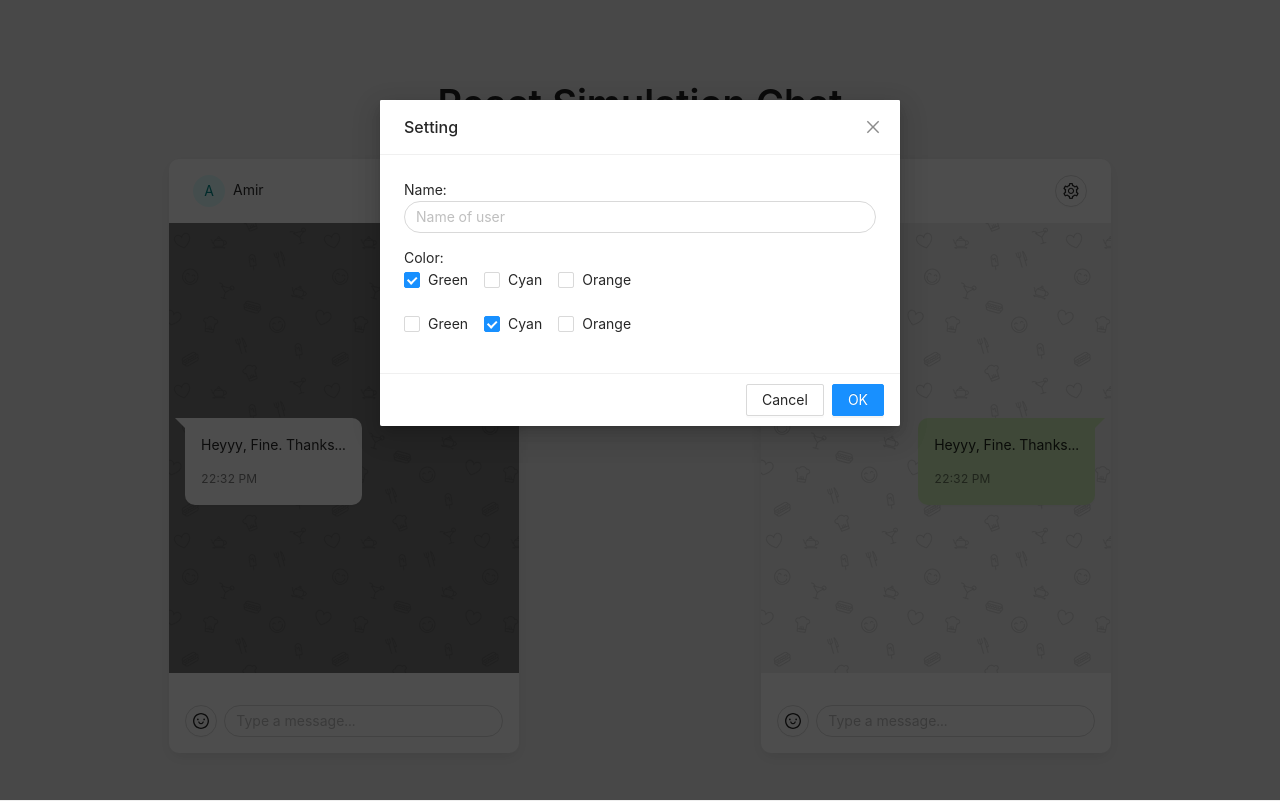
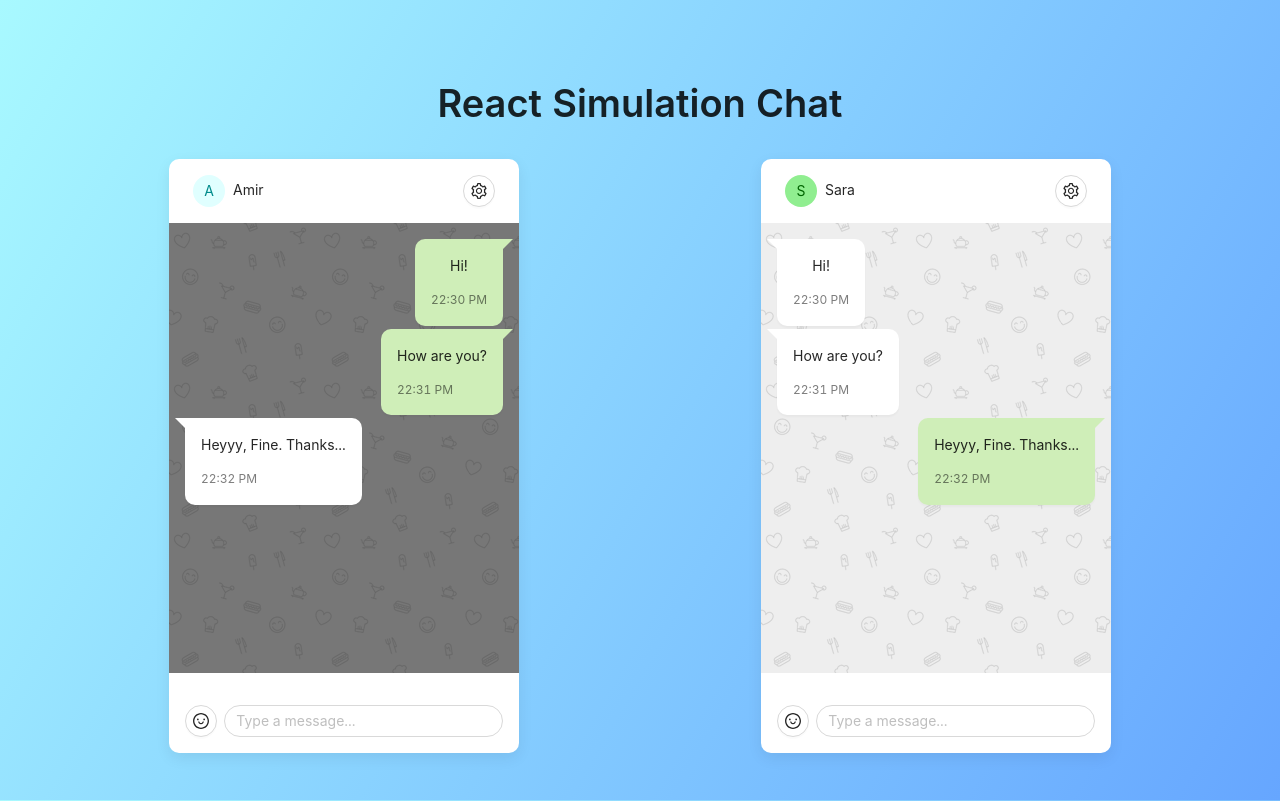
Before and after one commit to amiryxe/react-simulation-chat, a React (Create React App) app: page / in a window 1280 px wide. Built offline with nearby package versions, Linux system fonts and the light colour scheme; the HTML template or start-up script is replaced by a standard one.

Commit message:
background

```diff
--- a/src/App.css
+++ b/src/App.css
@@ -1,7 +1,7 @@
 @import '~antd/dist/antd.css';
 
 body {
-  background: #eee;
+  background-image: linear-gradient(120deg, #a8f9ff 0%, #66a6ff 100%);
 }
 
 .ant-card {
--- a/src/components/ModalSetting.js
+++ b/src/components/ModalSetting.js
@@ -20,7 +20,7 @@ const ModalSetting = () => {
 
   return (
     <div>
-      <Modal title='Setting' visible={true}>
+      <Modal title='Setting' visible={false}>
         <p>
           <label>
             Name:
```
